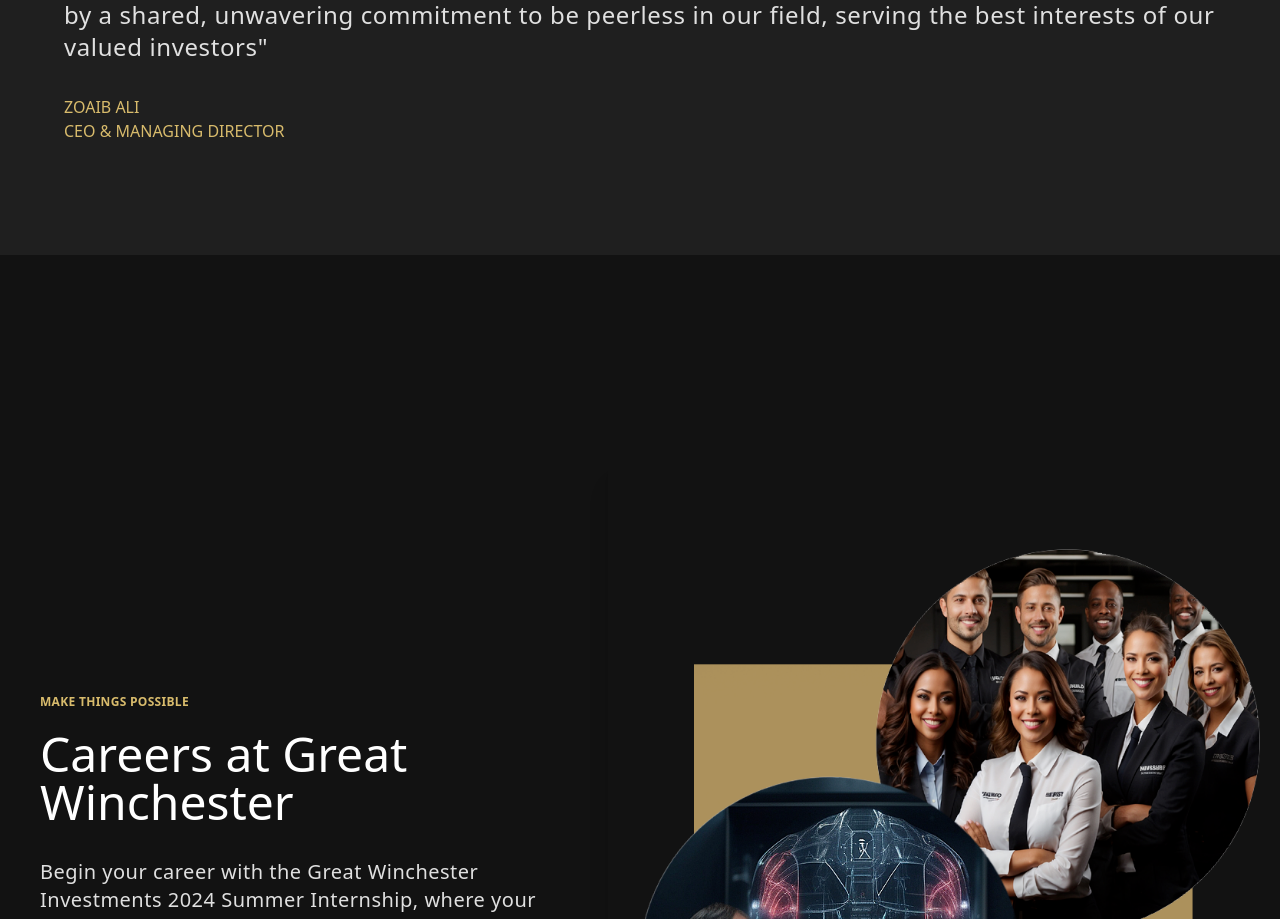
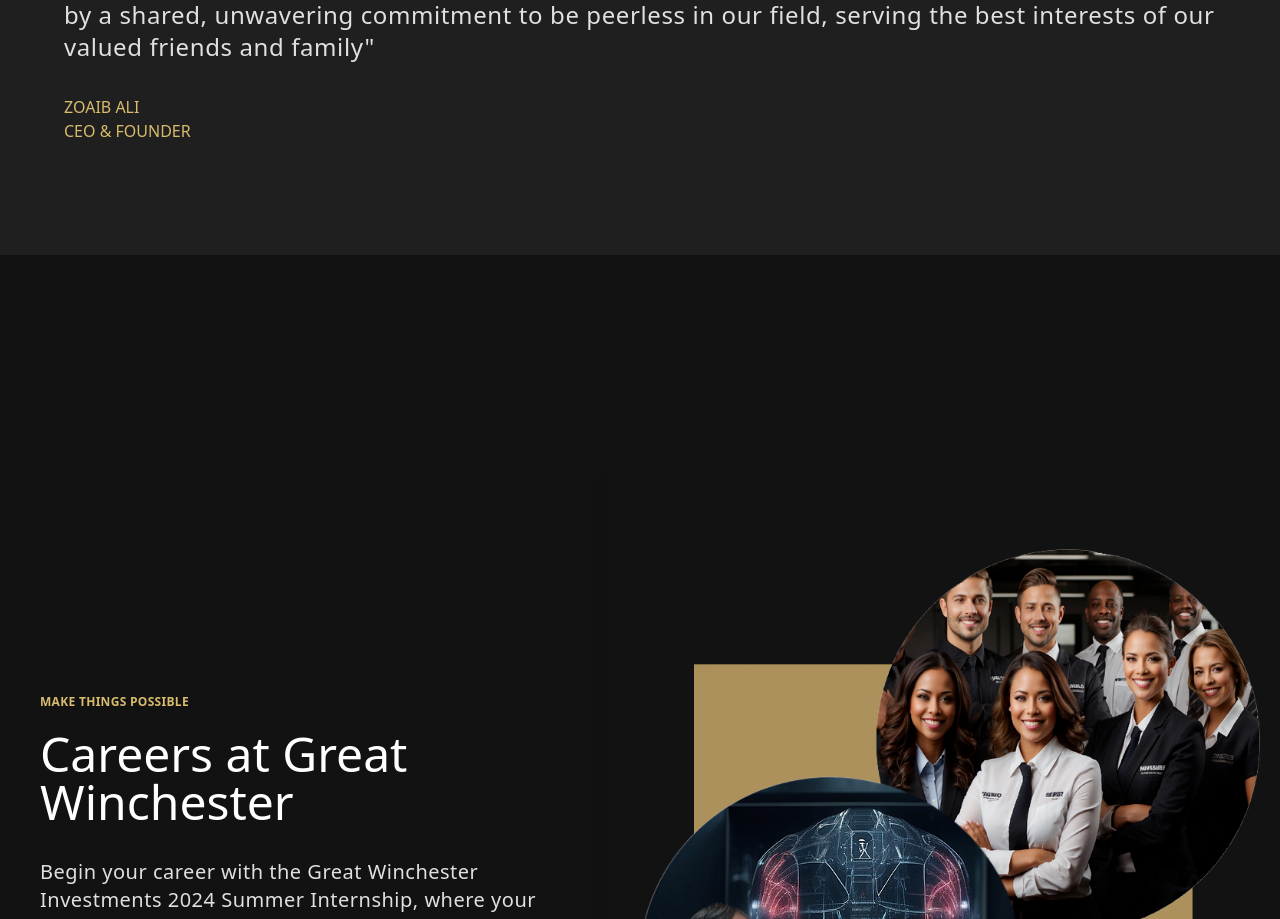
Before and after one commit to blackhorsese/Great-Winchester-2.0, a React (Create React App) app: page / in a window 1280 px wide. Shown: the part 1629-2548 px from the top of the page. Built offline with nearby package versions, Linux system fonts and the light colour scheme.

Commit message:
Update Ceo.jsx

```diff
--- a/src/Pages/Home/Ceo.jsx
+++ b/src/Pages/Home/Ceo.jsx
@@ -12,10 +12,10 @@
                             "The paramount achievements of our organization are a testament to our most prized asset: our people.
                             I frequently emphasize that in the realm of finance, patents hold no dominion. Rather,
                             our prosperity is rooted in the exceptional talents of our global teams, intricately woven together by a shared, unwavering commitment to be peerless in our field,
-                            serving the best interests of our valued investors"
+                            serving the best interests of our valued friends and family"
                         </h1>
                         <h1 className='pt-8 uppercase md:text-base text-sm text-[#D8BB6C]'>Zoaib Ali</h1>
-                        <p className='uppercase md:text-base text-sm text-[#D8BB6C]'>CEO & Managing Director</p>
+                        <p className='uppercase md:text-base text-sm text-[#D8BB6C]'>CEO & Founder</p>
                     </div>
                 </div>
             </div>
```
